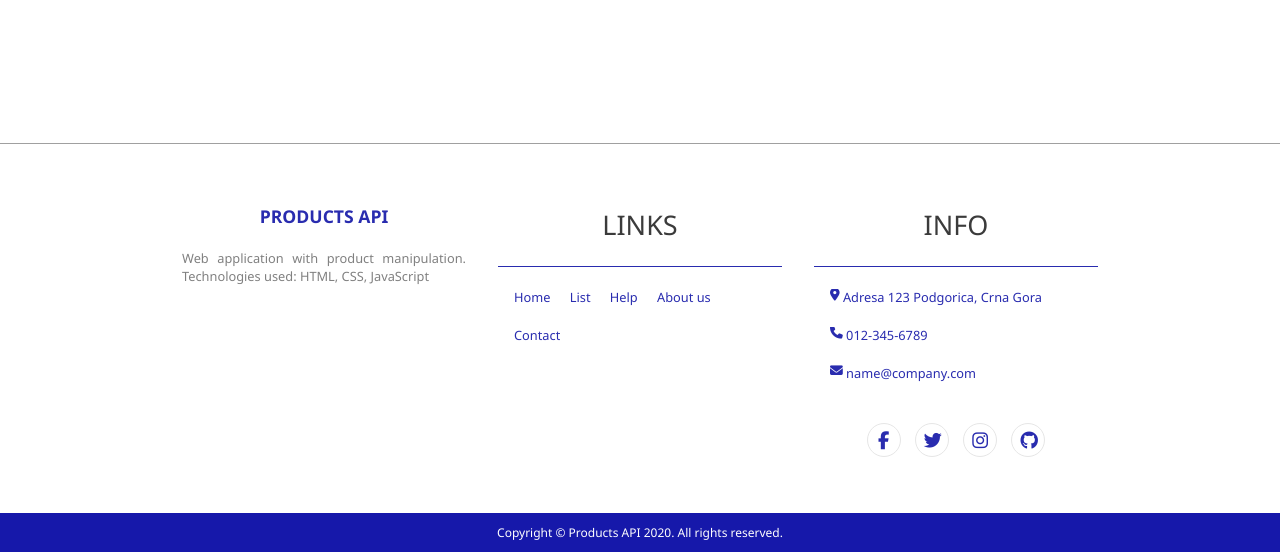
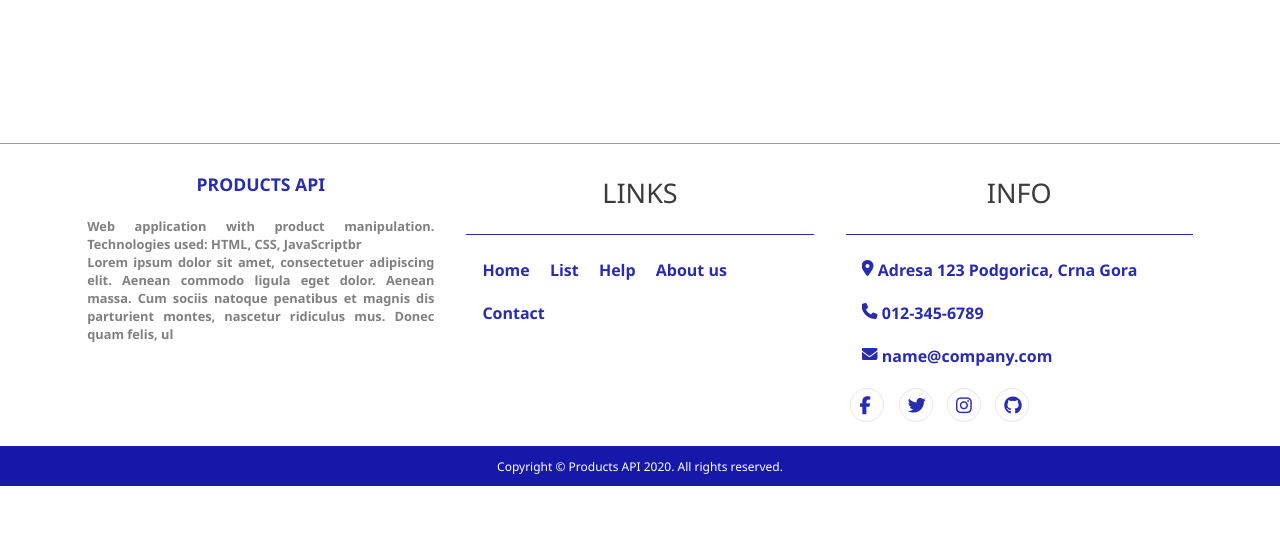
Before and after one commit to amin-o/products-api, a plain HTML site: page index.html in a window 1280 px wide. Shown: the part 1115-1667 px from the top of the page. After the commit the page ends 1601 px from the top, so only its background shows below. Drawn offline with nearby package versions, Linux system fonts and the light colour scheme; no server answers.

Commit message:
footer design improved

```diff
--- a/index.html
+++ b/index.html
@@ -181,7 +181,9 @@
                 <div class="footerItems">
                     <h1>Products API</h1>
                     <p>
-                        Web application with product manipulation. Technologies used: HTML, CSS, JavaScript
+                        Web application with product manipulation. Technologies used: HTML, CSS, JavaScriptbr
+                    <br>
+                   Lorem ipsum dolor sit amet, consectetuer adipiscing elit. Aenean commodo ligula eget dolor. Aenean massa. Cum sociis natoque penatibus et magnis dis parturient montes, nascetur ridiculus mus. Donec quam felis, ul
                     </p>
                 </div>
 
--- a/styles/footer.css
+++ b/styles/footer.css
@@ -15,15 +15,16 @@ footer{
 .innerFooter{
     width: 95;
     margin: auto;
-    padding: 2rem 0.5rem;
+    padding: 0 0.5rem;
     display: flex;
     flex-wrap: wrap;
     box-sizing: border-box;
     justify-content: center;
+    font-weight: 600;
 }
 
 .footerItems{
-    width: 25%;
+    width: 30%;
     padding: 0.5rem 1rem;
     box-sizing: border-box;
 }
@@ -62,7 +63,7 @@ h2{
 footer ul{
     list-style: none;
     color: rgb(41, 44, 175);
-    font-size: 0.8rem;
+    font-size: 1rem;
     margin-left:-2rem;
 
 }
@@ -86,9 +87,9 @@ footer ul a:hover{
 .social{
     width: 100%;
     color: white;
-    text-align: center;
+    text-align: left;
+    margin-top: -1.5rem;
 }
-
 .social a{
     text-decoration: none;
 }
@@ -124,6 +125,9 @@ footer ul a:hover{
     .innerFooter{
         flex-direction: column;
     }
+    .social {
+    text-align: center;
+}
     .footerItems{
         width: 100%;
     }
```
